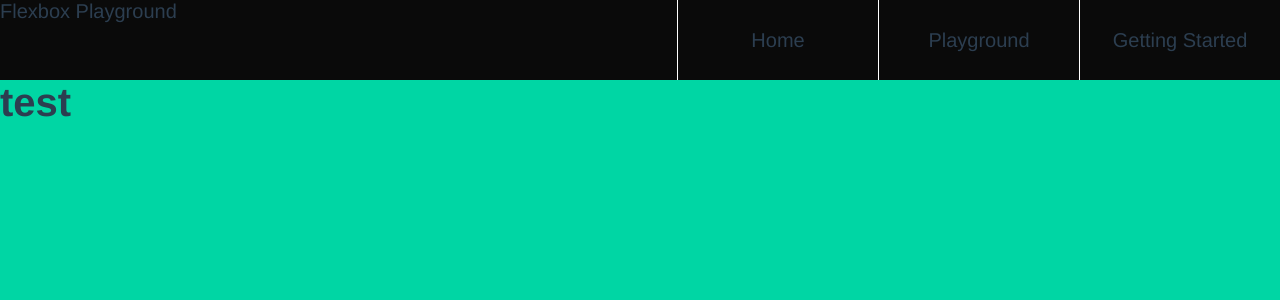
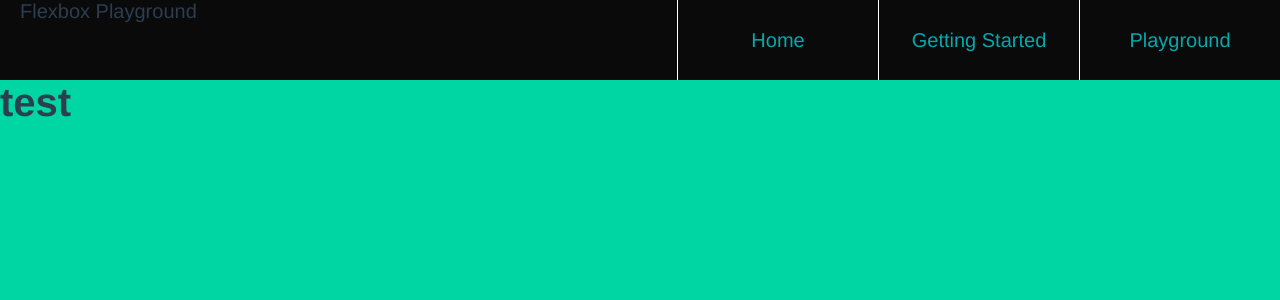
Before and after one commit to rabbitwerks/flexbox-util-playground, a Vue app: page / in a window 1280 px wide. Shown: the top 300 px of the page. Built offline with nearby package versions, Linux system fonts and the light colour scheme.

Commit message:
updated - extracted brand and items to child components

```diff
--- a/src/components/navbar/Navbar.vue
+++ b/src/components/navbar/Navbar.vue
@@ -1,33 +1,37 @@
 <template>
   <div class="navbar flexbox">
-    <div class="nav-item--brand flex-1">
-      Flexbox Playground
-    </div>
-    <div class="nav-item flexbox flex-center">
-      <span>Home</span>
-    </div>
-    <div class="nav-item flexbox flex-center">
-      <span>Playground</span>
-    </div>
-    <div class="nav-item flexbox flex-center">
-      <span>Getting Started</span>
-    </div>
+    <navbar--nav-brand text="Flexbox Playground"></navbar--nav-brand>
+    <navbar--nav-item
+      router-link-to="/"
+      text="Home">
+    </navbar--nav-item>
+    <navbar--nav-item
+      router-link-to="/getting-started"
+      text="Getting Started">
+    </navbar--nav-item>
+    <navbar--nav-item
+      router-link-to="/playground"
+      text="Playground">
+    </navbar--nav-item>
+
   </div>
 </template>
 
 <script>
+import NavBrand from './NavBrand'
+import NavItem from './NavItem';
+
 export default {
-
+  components: {
+    'navbar--nav-brand': NavBrand,
+    'navbar--nav-item': NavItem
+  }
 }
 </script>
 
-<style>
+<style scoped>
 .navbar {
   height: 4rem;
   background-color: var(--navbarBlack);
 }
-.nav-item {
-  width: 10rem;
-  border-left: 1px solid #fff;
-}
 </style>
```
